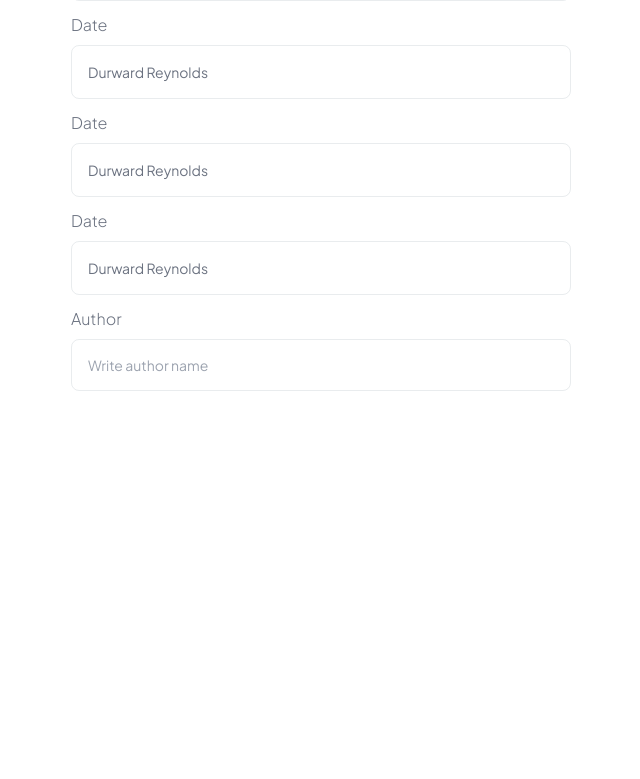
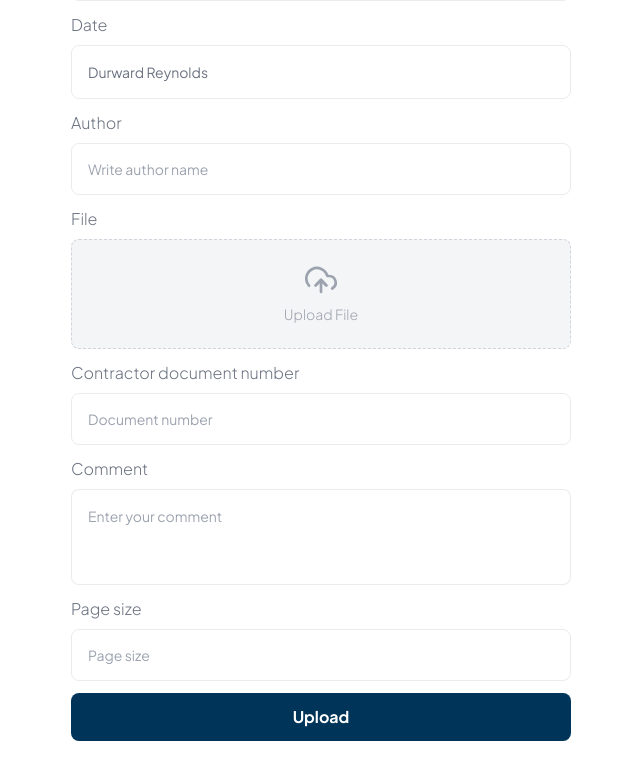
Before and after one commit to BCPAZ/crm-app, a React (Vite) app: page /documents/upload-new-document in a window 1280 px wide. Shown: the part 541-1320 px from the top of the page, without its empty margins (49-689 px from the left). Before the commit the page ends 972 px from the top, so only its background shows below. Built offline with nearby package versions, Linux system fonts and the light colour scheme.

Commit message:
feat : File uploader completed
feat : Upload new document page completed

```diff
--- /dev/null
+++ b/src/components/common/FileUploader.jsx
@@ -0,0 +1,23 @@
+import { FiUploadCloud } from "react-icons/fi";
+import { useRef } from "react";
+const FileUploader = () => {
+  const fileRef = useRef();
+
+  const uploadFile = () => {
+    fileRef.current.click();
+  }
+  return (
+    <div className="w-full flex flex-col gap-2">
+      <label htmlFor="" className="text-md font-light text-gray-500">File</label>
+      <div onClick={uploadFile} className="cursor-pointer w-full flex items-center justify-center bg-grey/10 border border-dashed border-gray-400/40 min-h-[110px] rounded-lg">
+          <div className="flex flex-col gap-2 items-center">
+            <FiUploadCloud className="text-gray-400" size={32}/>
+            <span className="text-sm font-light text-gray-400">Upload File</span>
+          </div>
+          <input ref={fileRef} type="file" className="hidden" />
+      </div>
+    </div>
+  )
+}
+
+export default FileUploader
--- /dev/null
+++ b/src/components/common/SecondTextArea.jsx
@@ -0,0 +1,17 @@
+import PropTypes from "prop-types";
+
+const SecondTextArea = ({placeholder, label}) => {
+  return (
+    <div className="flex flex-col gap-2 w-full">
+      <label className="text-md text-gray-500 font-light">{label}</label>
+      <textarea className="w-full outline-none min-h-24 resize-none p-4 rounded-lg text-sm border border-grey/20" placeholder={placeholder}/>
+    </div>
+  )
+}
+
+SecondTextArea.propTypes = {
+  placeholder : PropTypes.string.isRequired,
+  label : PropTypes.string.isRequired
+}
+
+export default SecondTextArea
--- a/src/views/App/Documents/UploadNewDocument.jsx
+++ b/src/views/App/Documents/UploadNewDocument.jsx
@@ -1,4 +1,7 @@
+import Button from "@/components/common/Button";
+import FileUploader from "@/components/common/FileUploader";
 import SecondInput from "@/components/common/SecondInput";
+import SecondTextArea from "@/components/common/SecondTextArea";
 import Select from "@/components/common/Select";
 
 const UploadNewDocument = () => {
@@ -11,15 +14,16 @@ const UploadNewDocument = () => {
       </div>
       <div className="max-w-[1080px] w-full flex lg:flex-row flex-col justify-between mx-auto px-5 gap-10 py-10">
         <div className="lg:w-1/2 w-full flex flex-col gap-3">
-          <SecondInput label='Select Docs *' placeholder="Type file code" type="text" />
-          <SecondInput label='Select Docs *' placeholder="Type file code" type="text" />
+          <SecondInput label="Select Docs *" placeholder="Type file code" type="text" />
+          <SecondInput label="Select Docs *" placeholder="Type file code" type="text" />
           <Select />
           <Select />
-          <Select />
-          <Select />
-          <SecondInput label='Author' placeholder="Write author name" type="text" />
-
-
+          <SecondInput label="Author" placeholder="Write author name" type="text" />
+          <FileUploader />
+          <SecondInput label="Contractor document number" placeholder="Document number" type="text" />
+          <SecondTextArea label="Comment" placeholder="Enter your comment" /> {/* labelValue doğru şekilde sağlanmış */}
+          <SecondInput label="Page size" placeholder="Page size" type="text" />
+          <Button value="Upload" />
         </div>
         <div className="lg:w-1/2 w-full">
           <p className="w-full">
```
